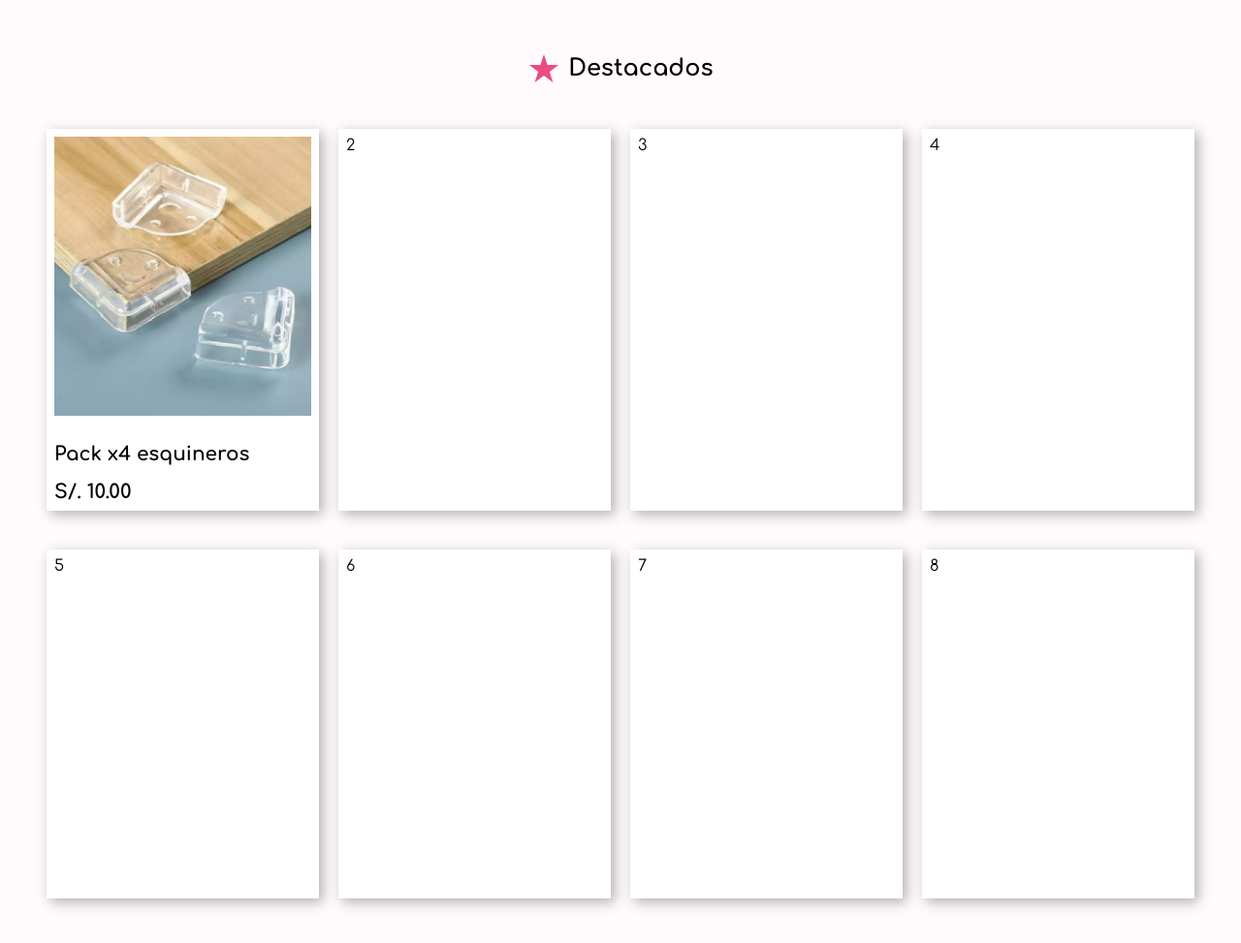
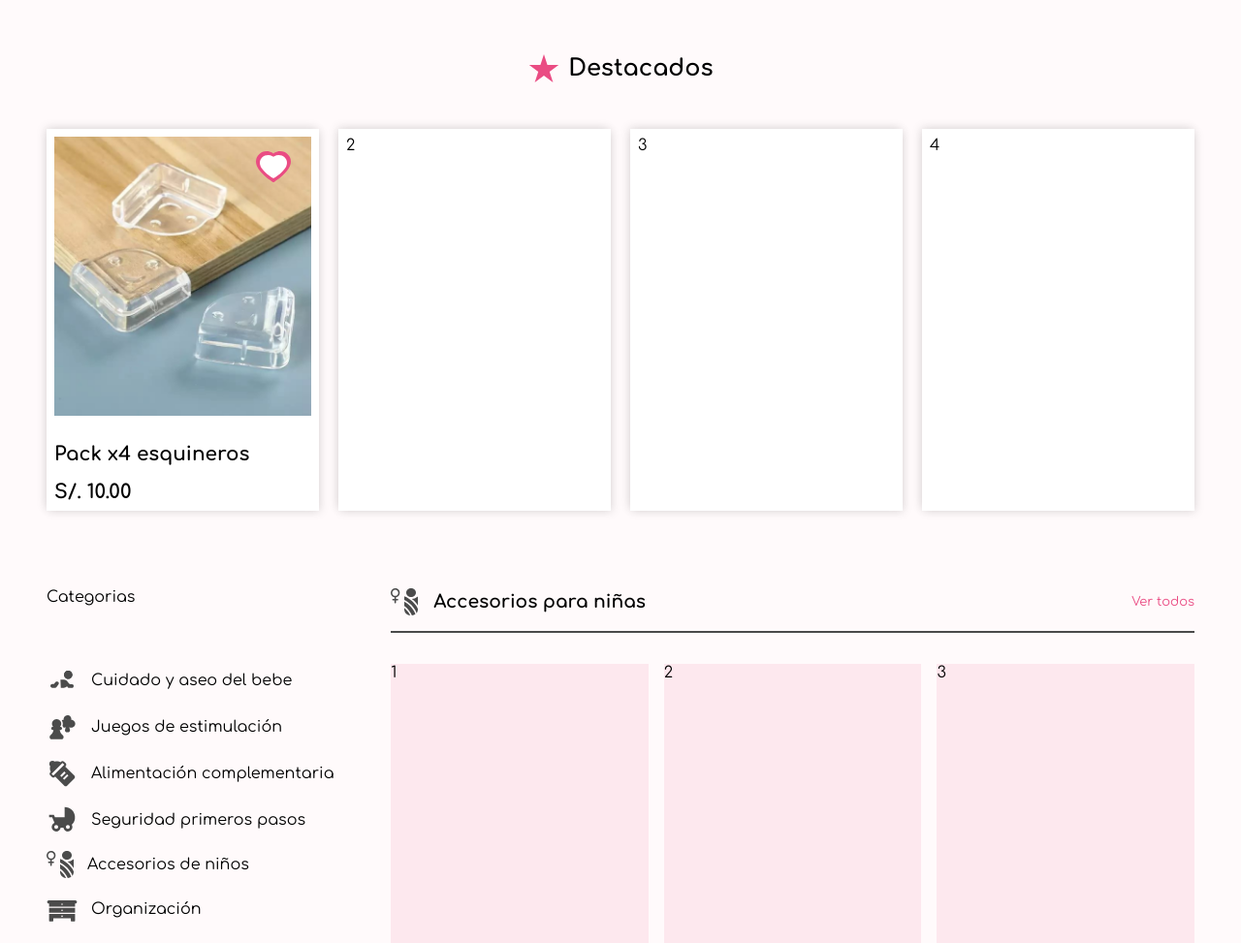
Before and after one commit to JimmyLoloy98/BabyStore, a website: page index.html in a window 1280 px wide. Shown: the part 760-1733 px from the top of the page at 97% size. Drawn offline with Linux system fonts and the light colour scheme.

Commit message:
style: loving reaction efect in card

```diff
--- a/index.html
+++ b/index.html
@@ -89,6 +89,12 @@
         <div class='card-item'>
           <div class='card-header'>
             <img class='card-image' src="./images/product1-image.png" alt="Producto 1" />
+            <button class='card-heart-icon'>
+              <svg width="36" height="32" viewBox="0 0 36 32" fill="#fff" xmlns="http://www.w3.org/2000/svg">
+                <path d="M35.129 6.55776C34.5705 5.27449 33.7651 4.11159 32.7579 3.13418C31.75 2.15385 30.5617 1.3748 29.2575 0.839386C27.9052 0.281991 26.4547 -0.0033152 24.9904 2.90627e-05C22.936 2.90627e-05 20.9316 0.558222 19.1897 1.61259C18.773 1.86481 18.3771 2.14184 18.0021 2.44367C17.627 2.14184 17.2311 1.86481 16.8144 1.61259C15.0726 0.558222 13.0682 2.90627e-05 11.0138 2.90627e-05C9.53442 2.90627e-05 8.10093 0.281193 6.74661 0.839386C5.43812 1.37691 4.25882 2.15011 3.2462 3.13418C2.23774 4.11049 1.43216 5.27366 0.8751 6.55776C0.295867 7.89329 0 9.31152 0 10.7711C0 12.148 0.283366 13.5827 0.84593 15.0423C1.31682 16.2621 1.99189 17.5273 2.85449 18.8049C4.22132 20.8268 6.1007 22.9356 8.4343 25.0732C12.3014 28.6167 16.131 31.0645 16.2935 31.1637L17.2811 31.7922C17.7187 32.0693 18.2813 32.0693 18.7188 31.7922L19.7064 31.1637C19.8689 31.0604 23.6944 28.6167 27.5657 25.0732C29.8993 22.9356 31.7786 20.8268 33.1455 18.8049C34.0081 17.5273 34.6873 16.2621 35.154 15.0423C35.7166 13.5827 36 12.148 36 10.7711C36.0041 9.31152 35.7083 7.89329 35.129 6.55776Z" fill="#EA4C83"/>
+                <path d="M31.3262 8.84997C30.8917 7.89488 30.2652 7.02939 29.4818 6.30194C28.6978 5.57232 27.7734 4.99251 26.7589 4.59402C25.707 4.17917 24.5787 3.96683 23.4397 3.96932C21.8416 3.96932 20.2825 4.38476 18.9275 5.16948C18.6034 5.3572 18.2954 5.56338 18.0037 5.78802C17.712 5.56338 17.404 5.3572 17.0799 5.16948C15.7249 4.38476 14.1658 3.96932 12.5677 3.96932C11.417 3.96932 10.3019 4.17858 9.24845 4.59402C8.23062 4.99407 7.31328 5.56953 6.5256 6.30194C5.74115 7.02857 5.11451 7.89426 4.6812 8.84997C4.23063 9.84395 4.00049 10.8995 4.00049 11.9858C4.00049 13.0105 4.22091 14.0784 4.65851 15.1647C5.0248 16.0725 5.54992 17.0141 6.2209 17.965C7.28411 19.4698 8.74602 21.0393 10.5612 22.6303C13.5693 25.2675 16.5483 27.0893 16.6747 27.1632L17.4429 27.6309C17.7833 27.8371 18.2209 27.8371 18.5612 27.6309L19.3295 27.1632C19.4559 27.0862 22.4316 25.2675 25.4429 22.6303C27.2581 21.0393 28.72 19.4698 29.7832 17.965C30.4542 17.0141 30.9826 16.0725 31.3456 15.1647C31.7832 14.0784 32.0037 13.0105 32.0037 11.9858C32.0069 10.8995 31.7768 9.84395 31.3262 8.84997Z"/>
+              </svg>
+            </button>
             <button class='card-button' type='button'>
               <svg width="28" height="32" viewBox="0 0 28 32" fill="none" xmlns="http://www.w3.org/2000/svg">
                 <path fill-rule="evenodd" clip-rule="evenodd" d="M19 7C19 5.67392 18.4732 4.40215 17.5355 3.46447C16.5979 2.52678 15.3261 2 14 2C12.6739 2 11.4021 2.52678 10.4645 3.46447C9.52678 4.40215 9 5.67392 9 7V8H19V7ZM21 7V8H28V28C28 29.0609 27.5786 30.0783 26.8284 30.8284C26.0783 31.5786 25.0609 32 24 32H4C2.93913 32 1.92172 31.5786 1.17157 30.8284C0.421427 30.0783 0 29.0609 0 28V8H7V7C7 5.14348 7.7375 3.36301 9.05025 2.05025C10.363 0.737498 12.1435 0 14 0C15.8565 0 17.637 0.737498 18.9497 2.05025C20.2625 3.36301 21 5.14348 21 7ZM26 28V10H2V28C2 28.5304 2.21071 29.0391 2.58579 29.4142C2.96086 29.7893 3.46957 30 4 30H24C24.5304 30 25.0391 29.7893 25.4142 29.4142C25.7893 29.0391 26 28.5304 26 28ZM14 15.986C17.328 12.564 25.65 18.552 14 26.25C2.35 18.55 10.672 12.564 14 15.986Z" fill="#EA4C83"/>
@@ -104,10 +110,6 @@
         <div class='card-item'>2</div>
         <div class='card-item'>3</div>
         <div class='card-item'>4</div>
-        <div class='card-item'>5</div>
-        <div class='card-item'>6</div>
-        <div class='card-item'>7</div>
-        <div class='card-item'>8</div>
       </div>
     </section>
 
--- a/sass/components/_card.scss
+++ b/sass/components/_card.scss
@@ -9,6 +9,22 @@
   .card-image{
     width: 100%;
     height: auto;
+  }
+
+  .card-heart-icon{
+    position: absolute;
+    top: 0;
+    right: 0;
+    margin-top: 15px;
+    margin-right: 15px;
+    border: none;
+    background-color: transparent;
+    cursor: pointer;
+
+    svg:hover{
+      fill: $pink-100;
+      transition: 250ms;
+    }
   }
 
   .card-button{
--- a/sass/layout/_products_featured.scss
+++ b/sass/layout/_products_featured.scss
@@ -20,7 +20,7 @@
     max-width: 100%;
 
     .card-item{
-      box-shadow: .25rem .25rem .8rem rgba(0,0,0,0.3);
+      box-shadow: .1rem .1rem .6rem rgba(0,0,0,0.1), -.1rem -.1rem .6rem rgba(0,0,0,0.1);
       background-color: $white;
       min-height: 360px;
       padding: .5rem;
```
Also changed, not shown: css/style.css.
